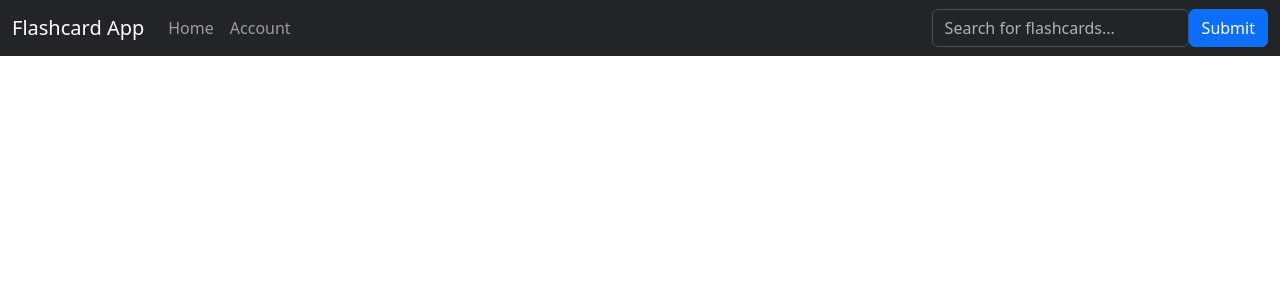
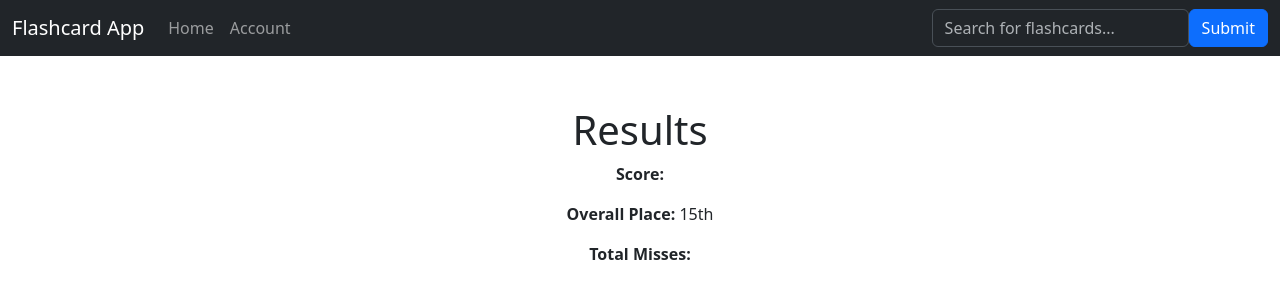
Before and after one commit to Rprasad2400/FlashCardApp, a React (Create React App) app in the folder src/flashcardapp/: page /flashEnd in a window 1280 px wide. Shown: the top 300 px of the page. Built offline with nearby package versions, Linux system fonts and the light colour scheme.

Commit message:
added a flashEnd page

```diff
--- a/src/flashcardapp/src/App.js
+++ b/src/flashcardapp/src/App.js
@@ -16,6 +16,7 @@ import Account from './Views/accounts/Account';
 import Login from './Views/login/Login'
 import Nav from './Components/navbar/nav';
 import FlashCardDisplay from './Views/carddisplay/FlashCardDisplay';
+import FlashEnd from './Views/flashEnd/flashEnd';
 
 function App() {
   const isAuthenticated = /* Your authentication logic (e.g., check token, session) */ false;
@@ -32,6 +33,7 @@ function App() {
                   <Route path="/module1" exact={true} element={<OSmod1 />} />
                   <Route path="/account-page" exact={true} element={<Account />} />
                   <Route path="/FlashCardDisplay" exact={true} element={<FlashCardDisplay />} />
+                  <Route path="/flashEnd" exact={true} element={<FlashEnd />} />
             </Routes>
         </Router>
     </div>
--- a/src/flashcardapp/src/Components/streakScore/streakScore.js
+++ b/src/flashcardapp/src/Components/streakScore/streakScore.js
@@ -1,15 +1,15 @@
 import { useState, useEffect } from "react";
 
-function StreakScore({ streak, currentScore }) {
+function StreakScore({ streak, currentScore, misses }) {
   const [scoreDisplay, setScoreDisplay] = useState(`${currentScore}`);
-
+  const pointsEarned = 100 * streak;
   useEffect(() => {
     // Calculate points earned
-    const pointsEarned = 100 * streak;
+
     const newScore = currentScore + pointsEarned;
 
     // Show calculation temporarily
-    if(streak > 0){
+    if(streak >= 0){
         setScoreDisplay(`${currentScore} + (${streak} x 100)`);
     }
     else{
@@ -22,7 +22,12 @@ function StreakScore({ streak, currentScore }) {
     return () => clearTimeout(timer); // Cleanup on re-renders
   }, [streak, currentScore]); // Run effect when parameters change
 
-  return <p>Score: {scoreDisplay}</p>;
+  return  <div>
+    <p>Total Score: {scoreDisplay}</p>
+    <p>Round Score: {pointsEarned}</p>
+    <p>Streak: {streak}</p>
+    <p>Missed: {misses}</p>
+  </div>;
 }
 
 export default StreakScore;
--- a/src/flashcardapp/src/Views/carddisplay/FlashCardDisplay.js
+++ b/src/flashcardapp/src/Views/carddisplay/FlashCardDisplay.js
@@ -7,14 +7,18 @@ import CircularButton from '../../Components/circularbutton/circular-button';
 import loop from '../../assets/images/loop.jpg';
 import shuffle from '../../assets/images/shuffle.png';
 import StreakScore from '../../Components/streakScore/streakScore';
+import { useNavigate } from 'react-router-dom';
 export default function FlashCardDisplay() {
     const [flashcards, setFlashcards] = useState([]);
     const [currentIndex, setCurrentIndex] = useState(0);
     const [currentScore, setCurrentScore] = useState(0);
+    const [currentMisses, setMissed] = useState(0);
     const [streak, setStreak] = useState(0);
+    const navigate = useNavigate();
 
 
     useEffect(() => {
+
         //TODO: Put this in a seperate function
         const getFlashcards = async () => {
             // Retrieve from localStorage first
@@ -49,18 +53,23 @@ export default function FlashCardDisplay() {
     const currentFlashcard = flashcards[currentIndex];
 
 
+
+    if (currentIndex >= SAMPLE_FLASHCARDS.length) {
+        navigate('/flashEnd', { state: { score: currentScore, misses: currentMisses } });
+    }
     if (!currentFlashcard) {
         return <div>Loading...</div>;
     }
 
     const onRedButtonClick = () => {
         setCurrentIndex((prevIndex) => (prevIndex + 1) % SAMPLE_FLASHCARDS.length);
+        setMissed((prevMissed) => (prevMissed + 1));
         setStreak(0);
 
     };
 
     const onGreenButtonClick = () => {
-        setCurrentIndex((prevIndex) => (prevIndex + 1) % SAMPLE_FLASHCARDS.length);
+        setCurrentIndex((prevIndex) => (prevIndex + 1) );
         setStreak((prevStreak) => prevStreak + 1);
         setCurrentScore((prevScore) => prevScore + (100* (streak+1)));
         console.log(currentScore);
@@ -103,7 +112,7 @@ export default function FlashCardDisplay() {
                 {/* Right Column (Final Column) */}
                 <Col className={styles.rightCol} xs="auto">
                     <div className={styles.scoreContainer}>
-                        <StreakScore currentScore={currentScore} streak={streak} />
+                        <StreakScore currentScore={currentScore} streak={streak} misses={currentMisses}/>
                     </div>
                 </Col>
             </Row>
--- /dev/null
+++ b/src/flashcardapp/src/Views/flashEnd/flashEnd.js
@@ -0,0 +1,20 @@
+import React from 'react';
+import { useLocation } from 'react-router-dom';
+
+const FlashEnd = () => {
+    const location = useLocation();
+    const score = location.state?.score;  // Accessing the passed state
+    const place = "15th";
+    const misses = location.state?.misses;
+
+    return (
+        <div style={{ textAlign: 'center', marginTop: '50px' }}>
+            <h1>Results</h1>
+            <p><strong>Score:</strong> {score}</p>
+            <p><strong>Overall Place:</strong> {place}</p>
+            <p><strong>Total Misses:</strong> {misses}</p>
+        </div>
+    );
+};
+
+export default FlashEnd;
```
